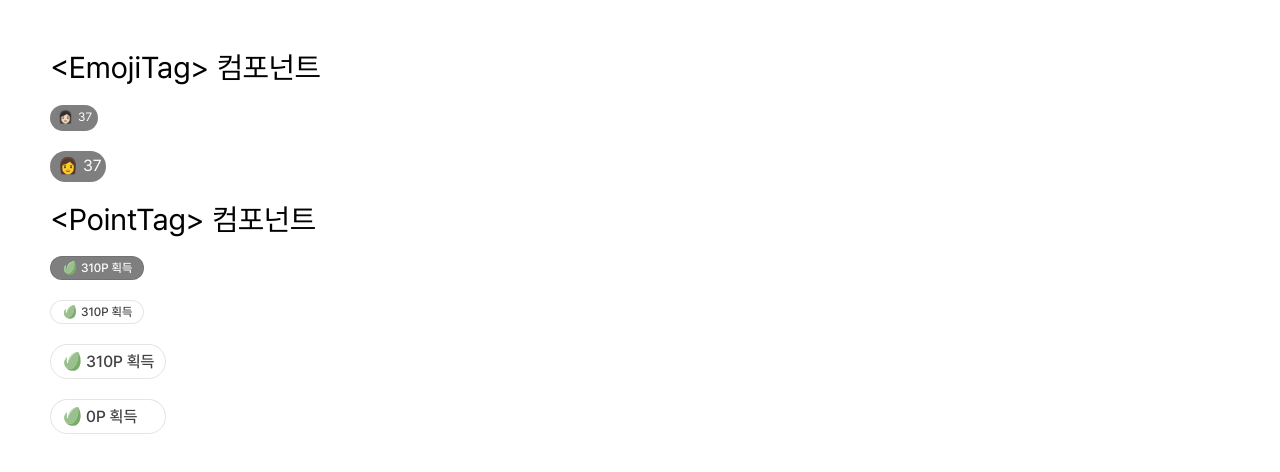
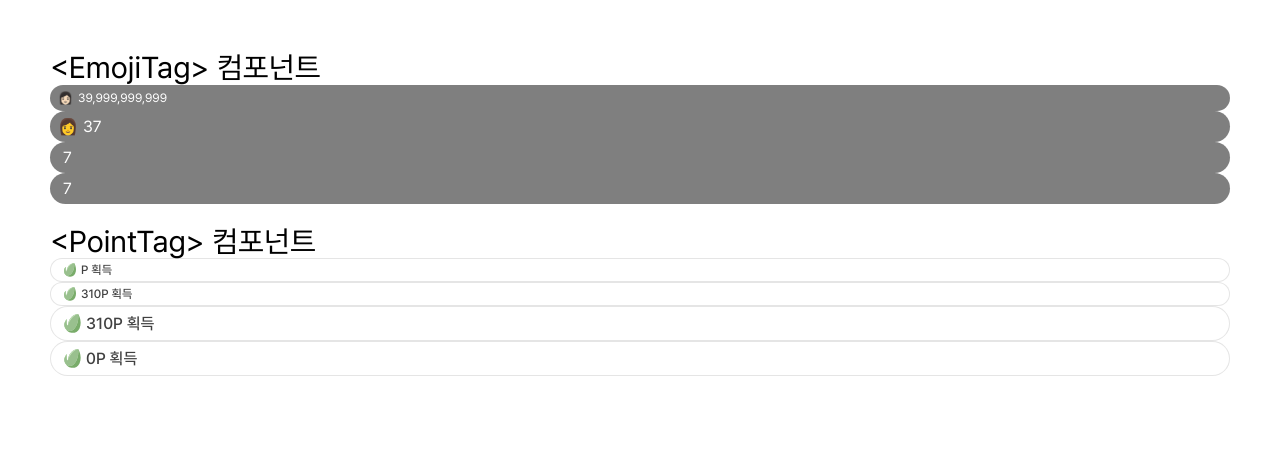
Before and after one commit to damdadaxx/13-study-forest-team2-fe, a React (Vite) app: page /tags in a window 1280 px wide. Shown: the top 472 px of the page. Built offline with nearby package versions, Linux system fonts and the light colour scheme.

Commit message:
리뷰 반영

```diff
--- a/src/components/common/Tag/EmojiTag.jsx
+++ /dev/null
@@ -1,24 +0,0 @@
-import styles from '@/components/common/Tag/EmojiTag.module.css';
-
-export default function EmojiTag({
-  className = '',
-  emoji,
-  count = 0,
-  size = 'large',
-  ...props
-}) {
-  if (!emoji) return null;
-
-  const numericCount = Number(count);
-
-  const classNames = [styles.emojiTag, styles[size], className]
-    .filter(Boolean)
-    .join(' ');
-
-  return (
-    <div className={classNames} {...props}>
-      <span className={styles.emoji}>{emoji}</span>
-      <span className={styles.count}>{numericCount}</span>
-    </div>
-  );
-}
--- a/src/components/common/Tag/PointTag.jsx
+++ /dev/null
@@ -1,29 +0,0 @@
-import styles from '@/components/common/Tag/PointTag.module.css';
-
-import IcPointLarge from '@/assets/images/icons/ic_point_large.svg';
-import IcPointSmall from '@/assets/images/icons/ic_point_small.svg';
-
-export default function PointTag({
-  className = '',
-  point,
-  size = 'large',
-  variant = 'light', // dark | light
-  ...props
-}) {
-  if (typeof point !== 'number' && typeof point !== 'string') return null;
-
-  const numericPoint = Number(point);
-  const displayPoint = numericPoint.toLocaleString();
-  const iconSrc = size === 'large' ? IcPointLarge : IcPointSmall;
-
-  const classNames = [styles.pointTag, styles[size], styles[variant], className]
-    .filter(Boolean)
-    .join(' ');
-
-  return (
-    <div className={classNames} {...props}>
-      <img src={iconSrc} alt="" className={styles.pointIcon} />
-      <span className={styles.pointNumber}>{displayPoint}P 획득</span>
-    </div>
-  );
-}
--- /dev/null
+++ b/src/components/common/Tag/TagEmoji.jsx
@@ -0,0 +1,24 @@
+import styles from '@/components/common/Tag/TagEmoji.module.css';
+
+export default function TagEmoji({
+  className = '',
+  emoji = '',
+  count = 1,
+  size = 'lg',
+  ...props
+}) {
+  const countNum = Number(count);
+  const numericCount = !isNaN(countNum) ? countNum : undefined;
+  const displayCount = numericCount?.toLocaleString();
+
+  const classNames = [styles.emojiTag, styles[size], className]
+    .filter(Boolean)
+    .join(' ');
+
+  return (
+    <div className={classNames} {...props}>
+      <span className={styles.emoji}>{emoji}</span>
+      <span className={styles.count}>{displayCount}</span>
+    </div>
+  );
+}
--- a/src/components/common/Tag/EmojiTag.module.css
+++ b/src/components/common/Tag/TagEmoji.module.css
@@ -7,24 +7,23 @@
   background: rgba(0, 0, 0, 0.5);
 }
 
-.emojiTag.small {
-  width: 48px;
+.emojiTag.sm {
   height: 26px;
 }
-.emojiTag.large {
-  width: 56px;
+.emojiTag.lg {
   height: 31px;
 }
 
-/* 부모 요소에서 font-size는 상속이 되지만 명시적으로 나눠놨습니다. */
-.emojiTag.small .emoji,
-.emojiTag.small .count {
+.emojiTag.sm .emoji,
+.emojiTag.sm .count {
   font-size: 12px;
+  line-height: calc(14 / 12);
 }
 
-.emojiTag.large .emoji,
-.emojiTag.large .count {
+.emojiTag.lg .emoji,
+.emojiTag.lg .count {
   font-size: 16px;
+  line-height: calc(19 / 16);
 }
 
 .emoji {
--- a/src/components/common/Tag/TagExample.jsx
+++ b/src/components/common/Tag/TagExample.jsx
@@ -1,5 +1,5 @@
-import EmojiTag from '@/components/common/Tag/EmojiTag';
-import PointTag from '@/components/common/Tag/PointTag';
+import TagEmoji from '@/components/common/Tag/TagEmoji.jsx';
+import TagPoint from '@/components/common/Tag/TagPoint.jsx';
 
 // TODO: 1차 개발 완료 전에 삭제하기
 export default function TagExample() {
@@ -12,18 +12,23 @@ export default function TagExample() {
         padding: '50px',
       }}
     >
-      <p style={{ fontSize: '30px' }}>{`<EmojiTag> 컴포넌트`}</p>
-      <EmojiTag emoji="👩🏻‍" count={37} size="small" />
-      <EmojiTag emoji="👩" count={37} size="large" />
-      {/* emoji 없을 때 */}
-      <EmojiTag count={37} />
+      <div>
+        <p style={{ fontSize: '30px' }}>{`<EmojiTag> 컴포넌트`}</p>
+        <TagEmoji emoji="👩🏻‍" count={39999999999} size="sm" />
+        <TagEmoji emoji="👩" count={37} size="lg" />
+        {/* emoji 없을 때 */}
+        <TagEmoji count={7} />
+        <TagEmoji emoji="" count={7} />
+      </div>
 
-      <p style={{ fontSize: '30px' }}>{`<PointTag> 컴포넌트`}</p>
-      <PointTag point={310} size="small" variant="dark" />
-      <PointTag point={310} size="small" variant="light" />
-      <PointTag point={310} size="large" variant="light" />
-      {/* point 0 */}
-      <PointTag point={0} size="large" variant="light" />
+      <div>
+        <p style={{ fontSize: '30px' }}>{`<PointTag> 컴포넌트`}</p>
+        <TagPoint point={'rr'} size="sm" variant="dark" />
+        <TagPoint point={310} size="sm" variant="light" />
+        <TagPoint point={310} size="lg" variant="light" />
+        {/* point 0 */}
+        <TagPoint point={0} size="lg" variant="light" />
+      </div>
     </section>
   );
 }
--- /dev/null
+++ b/src/components/common/Tag/TagPoint.jsx
@@ -0,0 +1,29 @@
+import styles from '@/components/common/Tag/TagPoint.module.css';
+
+import IcPointLg from '@/assets/images/icons/ic_point_lg.svg';
+import IcPointSm from '@/assets/images/icons/ic_point_sm.svg';
+
+export default function TagPoint({
+  className = '',
+  point = 0,
+  size = 'lg',
+  color = 'light',
+  ...props
+}) {
+  const pointNum = Number(point);
+  const numericPoint = !isNaN(pointNum) ? pointNum : undefined;
+  const displayPoint = numericPoint?.toLocaleString();
+
+  const iconSrc = size === 'lg' ? IcPointLg : IcPointSm;
+
+  const classNames = [styles.pointTag, styles[size], styles[color], className]
+    .filter(Boolean)
+    .join(' ');
+
+  return (
+    <div className={classNames} {...props}>
+      <img src={iconSrc} alt="leaf icon" className={styles.pointIcon} />
+      <span className={styles.pointNumber}>{displayPoint}P 획득</span>
+    </div>
+  );
+}
--- a/src/components/common/Tag/PointTag.module.css
+++ b/src/components/common/Tag/TagPoint.module.css
@@ -6,18 +6,15 @@
   border: 1px solid rgba(0, 0, 0, 0.1);
 }
 
-.small {
-  width: 94px;
+.sm {
   height: 24px;
   padding: 4px 12px;
   font-size: 12px;
 }
 
-.large {
-  width: 116px;
+.lg {
   height: 35px;
   padding: 8px 12px;
-  font-size: 16px;
 }
 
 .dark {
@@ -33,21 +30,28 @@
   flex-shrink: 0;
 }
 
-.small .pointIcon {
+.sm .pointIcon {
   width: 14px;
   height: 14px;
 }
 
-.large .pointIcon {
+.lg .pointIcon {
   width: 19px;
   height: 19px;
+}
+
+.sm .pointNumber {
+  line-height: calc(24 / 12);
+}
+
+.lg .pointNumber {
+  line-height: calc(35 / 16);
 }
 
 .pointNumber {
   white-space: nowrap;
   font-weight: 500;
   font-style: normal;
-  line-height: normal;
 }
 
 .dark .pointNumber {
```
Also changed, not shown: src/assets/images/icons/ic_point_lg.svg (renamed from src/assets/images/icons/ic_point_large.svg), src/assets/images/icons/ic_point_sm.svg (renamed from src/assets/images/icons/ic_point_small.svg).
